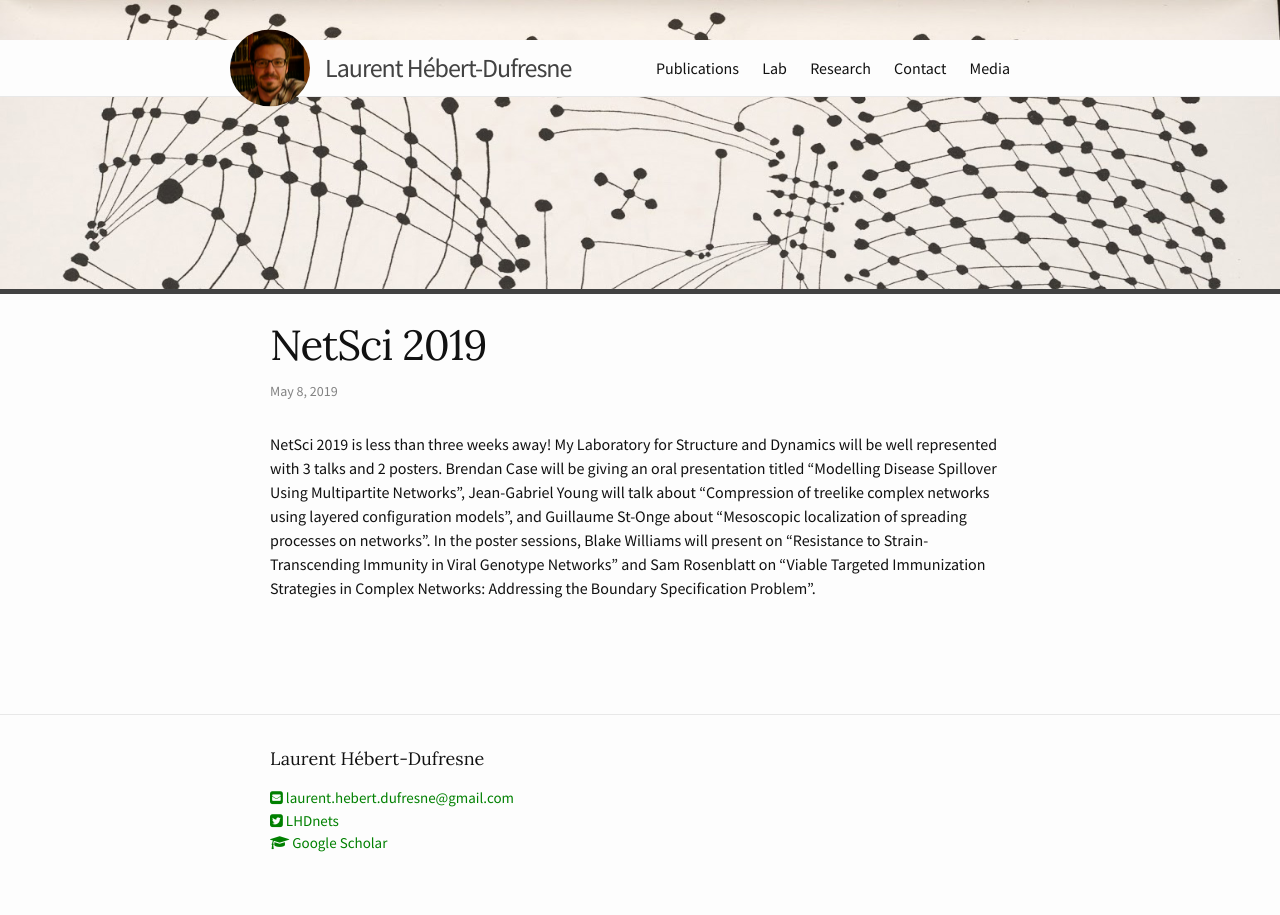
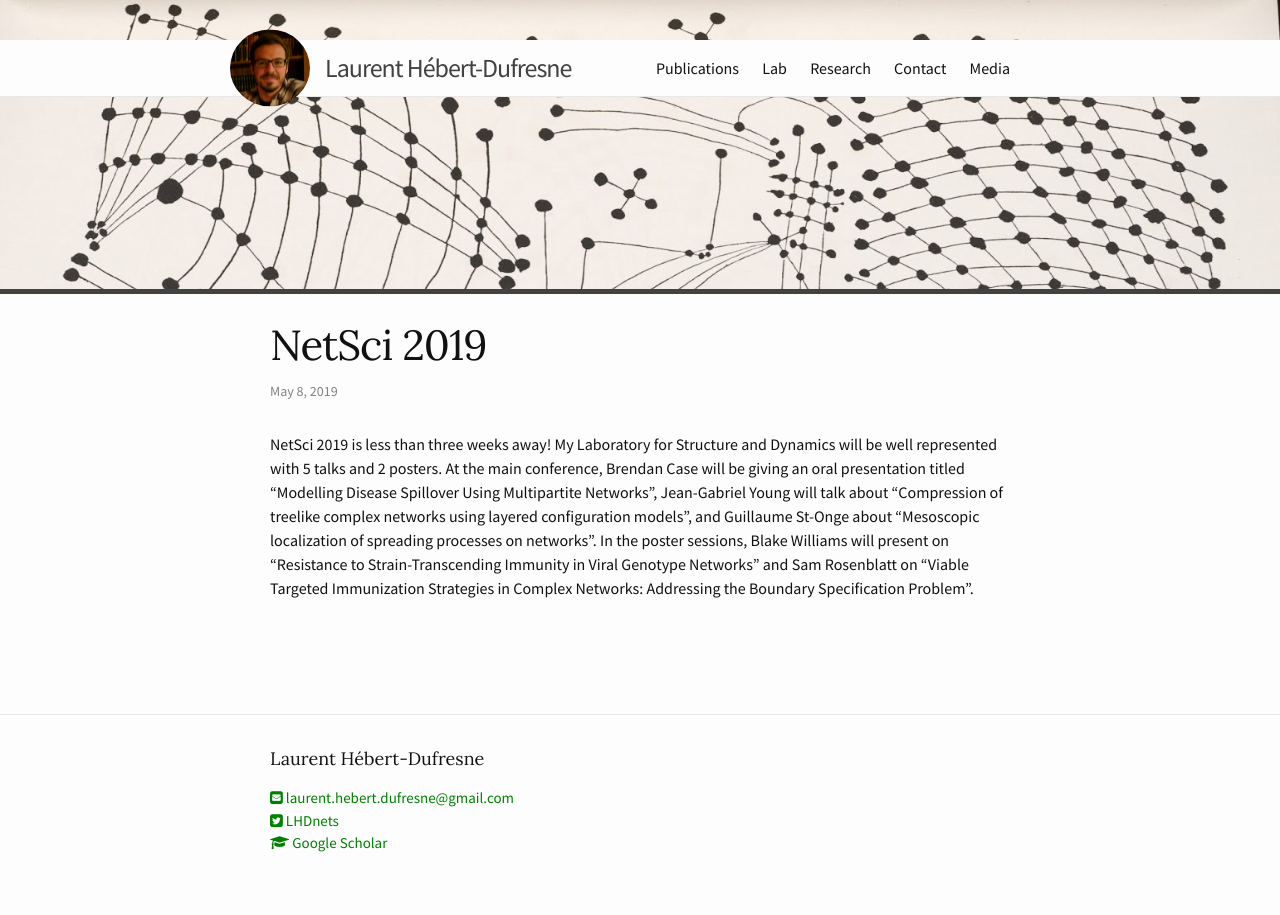
Before and after one commit to laurenthebertdufresne/laurenthebertdufresne.github.io, a Jekyll site: the page built from _posts/2019-05-08-netsci-2019.md, in a window 1280 px wide. Built offline with Jekyll 4.4.1, drawn with Linux system fonts in a browser that asks for light colours.

Commit message:
Updating the news

```diff
--- a/_posts/2019-05-08-netsci-2019.md
+++ b/_posts/2019-05-08-netsci-2019.md
@@ -3,4 +3,4 @@ layout: post
 title: NetSci 2019
 ---
 
-NetSci 2019 is less than three weeks away! My Laboratory for Structure and Dynamics will be well represented with 3 talks and 2 posters. Brendan Case will be giving an oral presentation titled "Modelling Disease Spillover Using Multipartite Networks", Jean-Gabriel Young will talk about "Compression of treelike complex networks using layered configuration models", and Guillaume St-Onge about "Mesoscopic localization of spreading processes on networks". In the poster sessions, Blake Williams will present on "Resistance to Strain-Transcending Immunity in Viral Genotype Networks" and Sam Rosenblatt on "Viable Targeted Immunization Strategies in Complex Networks: Addressing the Boundary Specification Problem".
+NetSci 2019 is less than three weeks away! My Laboratory for Structure and Dynamics will be well represented with 5 talks and 2 posters. At the main conference, Brendan Case will be giving an oral presentation titled "Modelling Disease Spillover Using Multipartite Networks", Jean-Gabriel Young will talk about "Compression of treelike complex networks using layered configuration models", and Guillaume St-Onge about "Mesoscopic localization of spreading processes on networks". In the poster sessions, Blake Williams will present on "Resistance to Strain-Transcending Immunity in Viral Genotype Networks" and Sam Rosenblatt on "Viable Targeted Immunization Strategies in Complex Networks: Addressing the Boundary Specification Problem".
```
